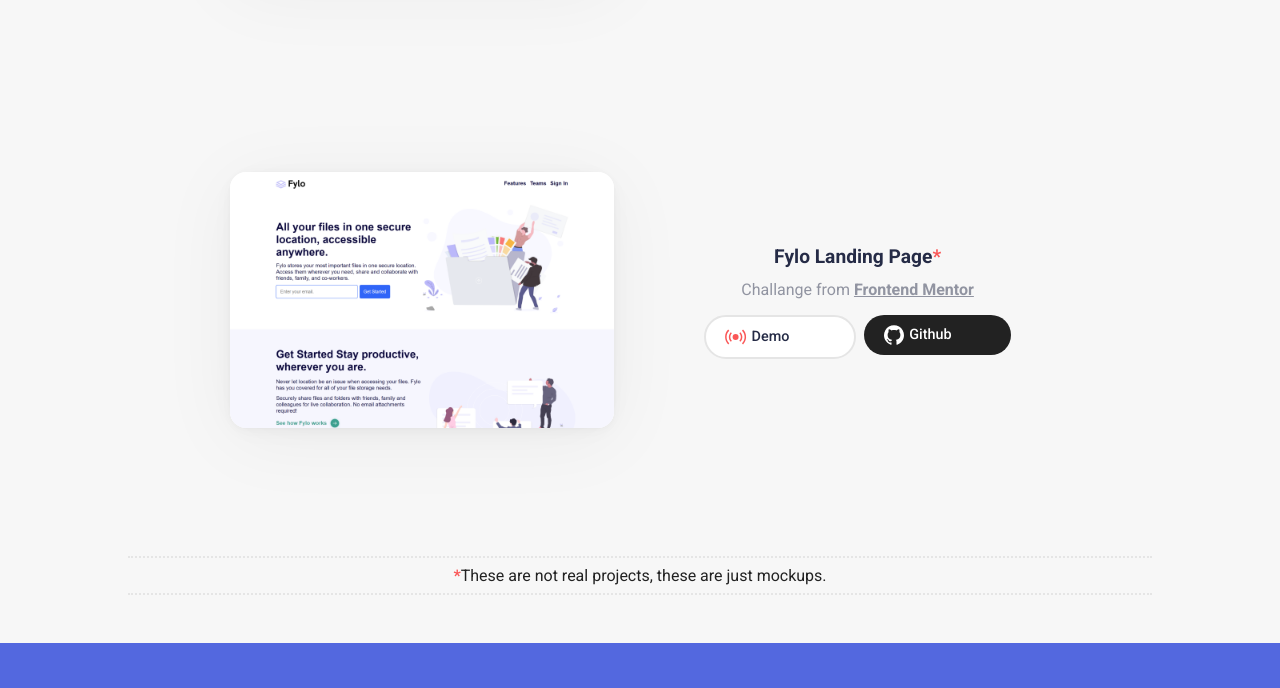
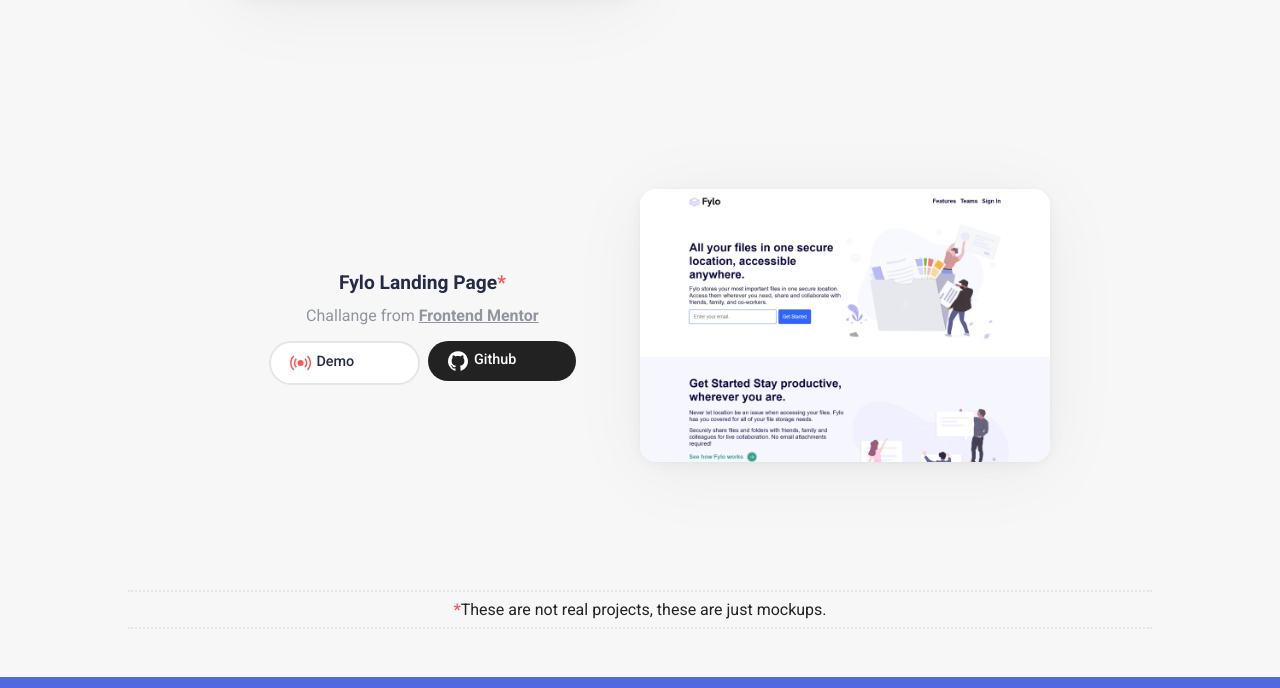
Before and after one commit to AlwinSunil/portfolio-v1, a plain HTML site: page index.html in a window 1280 px wide. Shown: the part 1474-2162 px from the top of the page. Drawn offline with nearby package versions, Linux system fonts and the light colour scheme; no server answers; a web font is replaced by a local one.

Commit message:
v1.0 - Fixed Layout.

```diff
--- a/app/scss/style.scss
+++ b/app/scss/style.scss
@@ -179,7 +179,7 @@
   position: relative;
   padding: 1rem;
   background-color: $primary-purple;
-  background-image: url("/app/img/quote.svg");
+  background-image: url("https://raw.githubusercontent.com/AlwinSunil/portfolio/c2492e5d5ecd0adf041d5af2cf80f04880f1477f/app/img/quote.svg");
   background-repeat: no-repeat;
   background-position: 100% 100%;
   background-size: 1rem 3rem;
@@ -508,12 +508,16 @@
     flex-direction: row;
   }
 
+  .work-second {
+    flex-direction: row-reverse;
+  }
+
   .work-img {
     width: 75%;
     z-index: 5;
     width: 50%;
     float: left;
-    padding: 10vh 2vw 10vh 8vw;
+    padding: 10vh 0vw 10vh 8vw;
   }
 
   .work-img img {
@@ -528,6 +532,10 @@
       0 10px 80px rgba(0, 0, 0, 0.05);
   }
 
+  .work-img-second {
+    padding: 10vh 8vw 10vh 0vw;
+  }
+
   .work-content {
     width: 50%;
     height: auto;
@@ -536,6 +544,10 @@
     display: flex;
     flex-direction: column;
     padding: 0vw 8vw 0vw 2vw;
+  }
+
+  .work-content-second {
+    padding: 0vw 2vw 0vw 8vw;
   }
 
   .work-content h4 {
--- a/index.html
+++ b/index.html
@@ -137,10 +137,10 @@
         </div>
 
         <div class="work work-second">
-          <div class="work work-img" data-aos="fade-up" data-aos-duration="500">
+          <div class="work work-img work-img-second" data-aos="fade-up" data-aos-duration="500">
             <img src="app/img/work-2.png" alt="Fylo Frontend Mentor">
           </div>
-          <div class="work-content">
+          <div class="work-content work-content-second">
             <h4 data-aos="fade-up" data-aos-duration="500">Fylo Landing Page<span>*</span></h4>
             <p data-aos="fade-up" data-aos-duration="500">Challange from <a href="http://https://www.frontendmentor.io/"
                 target="_blank" rel="noopener noreferrer">Frontend Mentor</a></p>
```
Also changed, not shown: dist/style.css, 1 other file.
